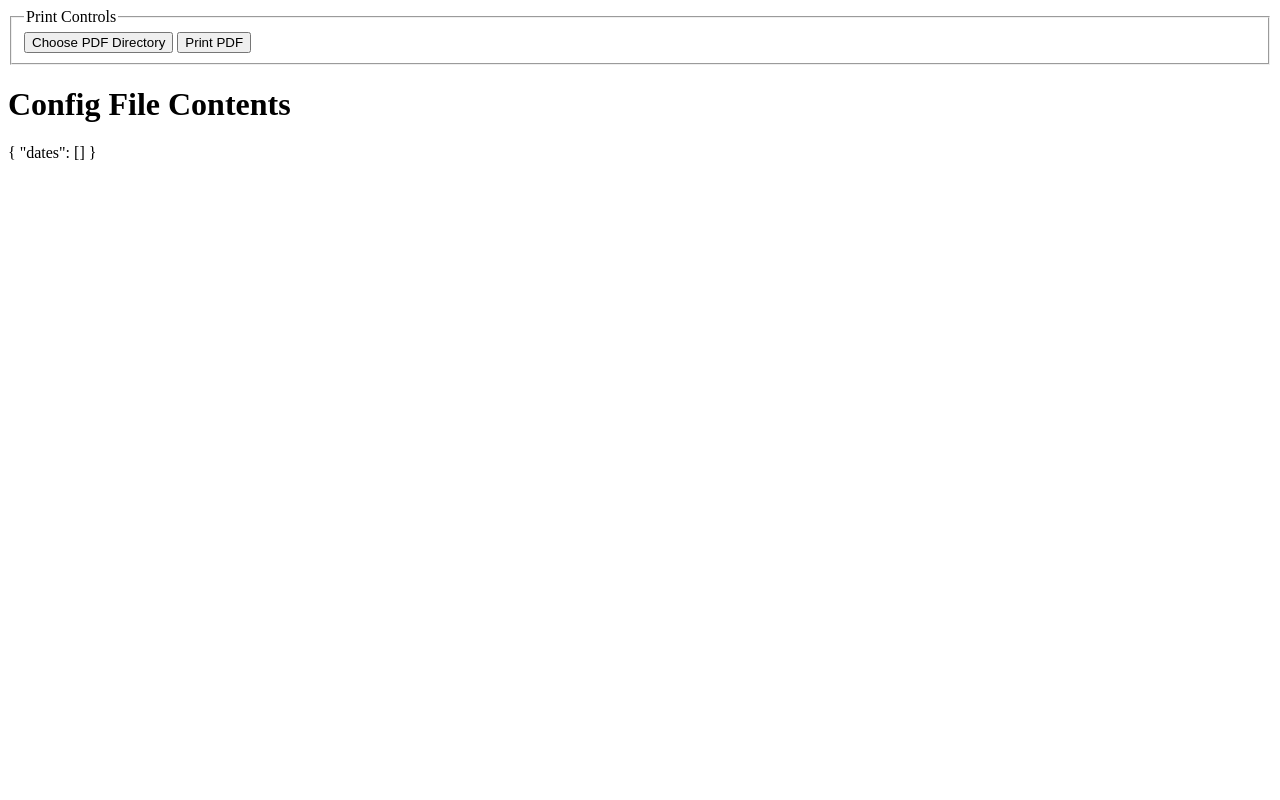
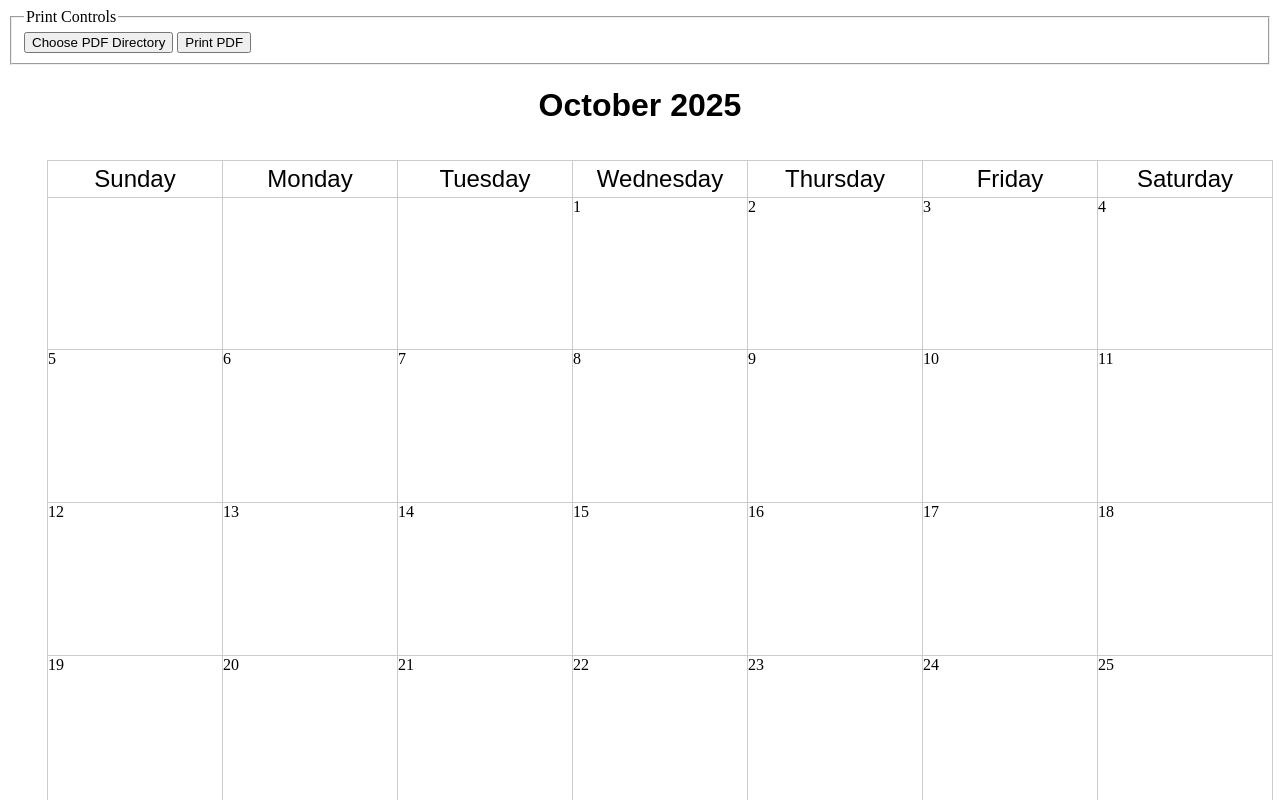
Before and after one commit to paulholtom/printable-calendar, a Vue app: page / in a window 1280 px wide. Shown: the top 800 px of the page. Built offline with nearby package versions, Linux system fonts and the light colour scheme.

Commit message:
feat: Initial calendar display

```diff
--- a/src/App.vue
+++ b/src/App.vue
@@ -1,11 +1,11 @@
 <template>
 	<PrintControls />
-	<h1>Config File Contents</h1>
-	<p>{{ configFile }}</p>
+	<CalendarMonth :year="year" :month="month" />
 </template>
 
 <script setup lang="ts">
-import { reactive, watch } from "vue";
+import { reactive, ref, watch } from "vue";
+import CalendarMonth from "./components/calendar-month.vue";
 import PrintControls from "./components/print-controls.vue";
 import {
 	getDefaultUserConfig,
@@ -29,4 +29,7 @@ provideUserConfig(configFile);
 watch(configFile, (newValue) => {
 	window.electronApi.writeUserConfigFile(JSON.stringify(newValue));
 });
+
+const year = ref(new Date().getFullYear());
+const month = ref(new Date().getMonth());
 </script>
--- /dev/null
+++ b/src/components/calendar-month.vue
@@ -0,0 +1,96 @@
+<template>
+	<section class="calendar-month">
+		<header class="month-name">
+			{{
+				firstOfMonth.toLocaleDateString(undefined, {
+					year: "numeric",
+					month: "long",
+				})
+			}}
+		</header>
+		<ol class="days">
+			<li
+				v-for="weekdayName in daysOfWeek"
+				:key="weekdayName"
+				class="weekday-name"
+			>
+				{{ weekdayName }}
+			</li>
+			<li
+				v-for="n in firstOfMonth.getDay()"
+				:key="n"
+				class="day-of-previous-month"
+			></li>
+			<li
+				v-for="dayOfMonth in lastDayOfMonth.getDate()"
+				:key="dayOfMonth"
+				class="day-of-current-month"
+			>
+				{{ dayOfMonth }}
+			</li>
+			<li
+				v-for="n in 6 - lastDayOfMonth.getDay()"
+				:key="n"
+				class="day-of-next-month"
+			></li>
+		</ol>
+	</section>
+</template>
+
+<script setup lang="ts">
+import { computed } from "vue";
+
+const props = defineProps<{
+	/**
+	 * The number of the month. Using javascript conventions so January is 0.
+	 */
+	month: number;
+	/**
+	 * The year.
+	 */
+	year: number;
+}>();
+
+const firstOfMonth = computed(() => new Date(props.year, props.month));
+const lastDayOfMonth = computed(() => new Date(props.year, props.month + 1, 0));
+
+/**
+ * This is an arbitrary date that is a Sunday.
+ */
+const dayOfWeek = new Date(2023, 0, 1);
+const daysOfWeek: string[] = [];
+
+for (let i = 0; i < 7; i++) {
+	dayOfWeek.setDate(1 + i);
+	daysOfWeek.push(
+		dayOfWeek.toLocaleDateString(undefined, { weekday: "long" }),
+	);
+}
+</script>
+
+<style lang="css" scoped>
+.month-name {
+	text-align: center;
+	font: 600 2em / 2.5em sans-serif;
+}
+
+.weekday-name {
+	text-align: center;
+	font: 400 1.5em / 1.5em sans-serif;
+}
+
+.days {
+	display: grid;
+	grid-template-columns: repeat(7, 1fr);
+	grid-template-rows: max-content;
+	grid-auto-rows: 1fr;
+	box-sizing: border-box;
+	gap: 1px;
+	height: 100vh;
+
+	li {
+		display: block;
+		outline: solid 1px #ccc;
+	}
+}
+</style>
--- a/src/main.ts
+++ b/src/main.ts
@@ -94,6 +94,9 @@ const appMenu = Menu.buildFromTemplate([
 	{
 		role: "editMenu",
 	},
+	{
+		role: "viewMenu",
+	},
 ]);
 
 Menu.setApplicationMenu(appMenu);
```
